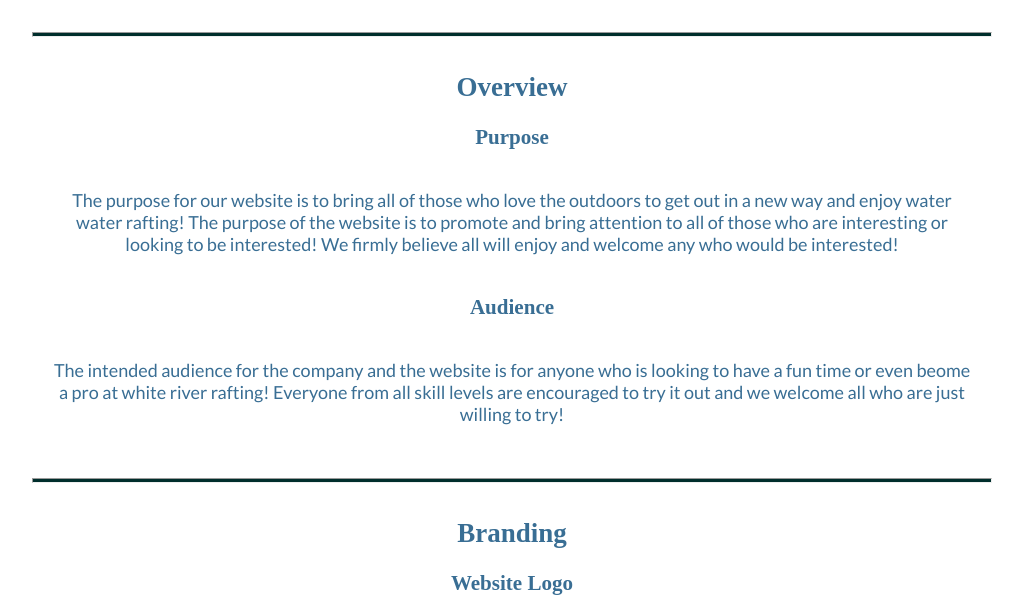
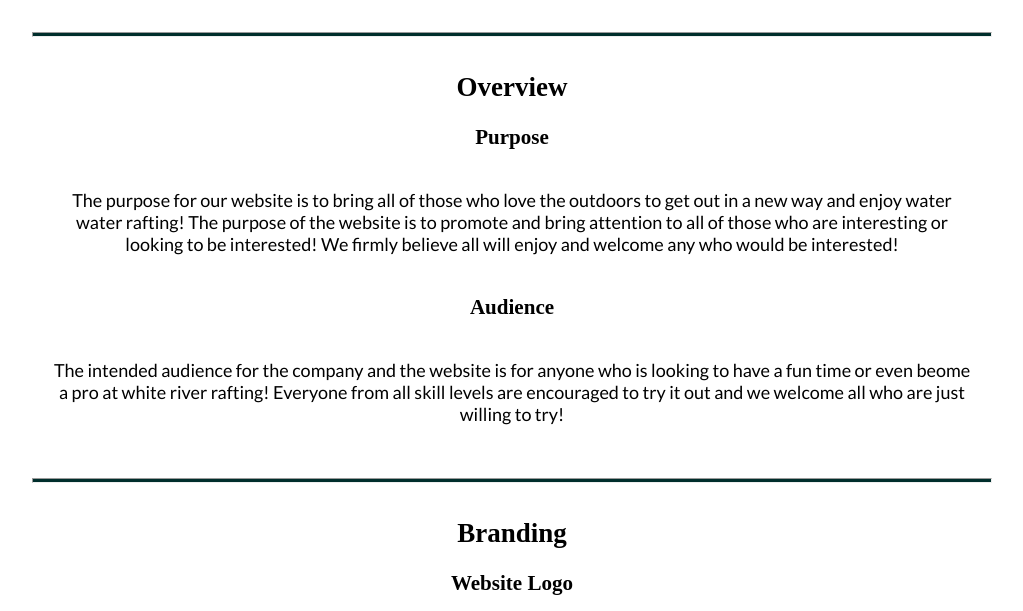
Before and after one commit to hiskbrys/wdd130, a plain HTML site: page wrr/site-plan-rafting.html in a window 1280 px wide. Shown: the part 308-919 px from the top of the page, without its empty margins (128-1151 px from the left). Drawn offline with Linux system fonts and the light colour scheme; a web font is replaced by a local one.

Commit message:
changed colors

```diff
--- a/wrr/styles/site-plan-rafting.css
+++ b/wrr/styles/site-plan-rafting.css
@@ -16,9 +16,11 @@ Fonts are separated by a & */
   --paragraph-font: Lato, Helvetica, sans-serif;
 
   /* these colors below should be chosen from among your palette colors above */
-  --headline-color-on-white: #396E94;  /* headlines on a white background */
-  --headline-color-on-color: white; /* headlines on a colored background */
-  --paragraph-color-on-white: #396E94; /* paragraph text on a white background */
+  --primary-color:  #E3E7AF  ; ;
+  --headline-color-on-white: ;  /* headlines on a white background */
+  --secondary-color: #A2A77F ;
+  --headline-color-on-color: ; /* headlines on a colored background */
+  --paragraph-color-on-white: #39002E2C E94; /* paragraph text on a white background */
   --paragraph-color-on-color: white; /* paragraph text on a colored background */
   --paragraph-background-color: #396E94  ;
   --nav-link-color: #396E94;
```
